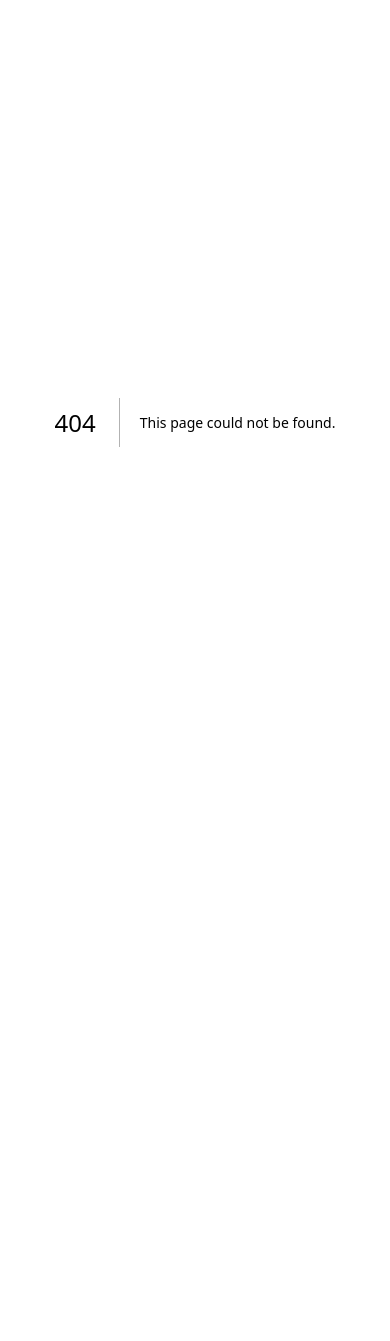
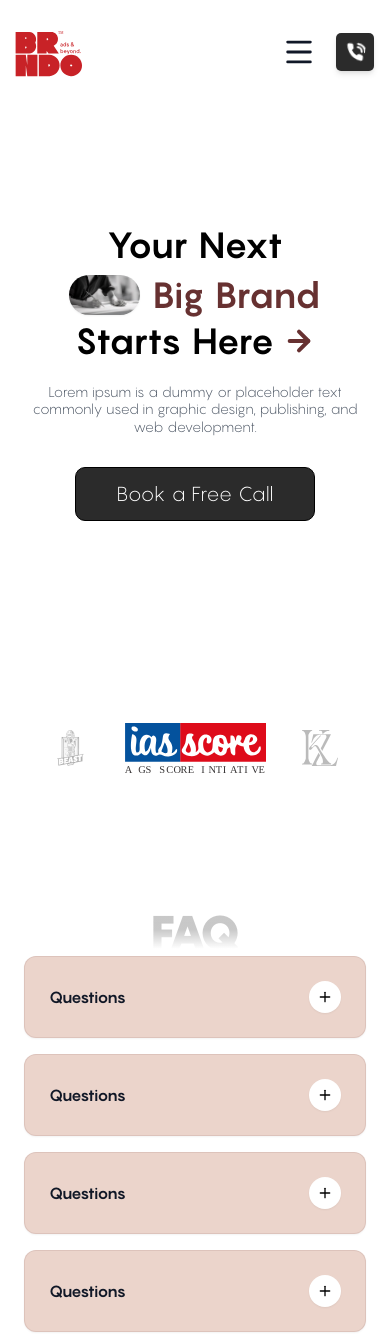
Before and after one commit to amanaanubhav/brndo.in, a Next.js app: page /branding in a window 390 px wide. Before the commit this address had no page. Shown: the top 1341 px of the page. Before the commit the page ends 844 px from the top, so only its background shows below. Built offline with nearby package versions, Linux system fonts and the light colour scheme.

Commit message:
feat: add SMMAPricing component with responsive tiered pricing plans

```diff
--- /dev/null
+++ b/src/app/(pages)/branding/page.jsx
@@ -0,0 +1,33 @@
+import Navbar from '@/components/layout/Navbar';
+import Footer2 from '@/components/layout/Footer2';
+import BrandingHero from '@/features/branding/Hero';
+import FAQ from '@/features/faq/FAQ';
+import { faqsData } from '@/data/faqs';
+import GradientBox from '@/components/ui/GradientBox';
+
+export const metadata = {
+  title: 'Branding | BRNDO',
+  description: 'Your Next "Big Brand" Starts Here.',
+};
+
+export default function BrandingPage() {
+  return (
+    <div className="min-h-screen bg-white dark:bg-gray-950 selection:bg-brndo-red/30 selection:text-brndo-red transition-colors duration-300 overflow-hidden w-full">
+      <Navbar />
+
+      <BrandingHero />
+
+      <div className="min-h-[100dvh] flex flex-col justify-center">
+        <FAQ data={faqsData.branding} />
+      </div>
+
+      <div className="min-h-[100dvh] flex items-center justify-center px-4 md:px-12 py-12">
+        <GradientBox className="w-full max-w-7xl h-[70vh] flex items-center justify-center border border-brndo-red/20 shadow-2xl">
+          <span className="font-pangram text-white/50 text-xl font-light tracking-widest uppercase">Content Placeholder</span>
+        </GradientBox>
+      </div>
+
+      <Footer2 />
+    </div>
+  );
+}
--- a/src/data/faqs.js
+++ b/src/data/faqs.js
@@ -85,5 +85,34 @@ export const faqsData = {
         answer: "Sample answer content. Lorem ipsum dolor sit amet."
       }
     ]
+  },
+  branding: {
+    heading: "FAQS",
+    items: [
+      {
+        question: "Questions",
+        answer: "Sample answer content. Lorem ipsum dolor sit amet."
+      },
+      {
+        question: "Questions",
+        answer: "Sample answer content. Lorem ipsum dolor sit amet."
+      },
+      {
+        question: "Questions",
+        answer: "Sample answer content. Lorem ipsum dolor sit amet."
+      },
+      {
+        question: "Questions",
+        answer: "Sample answer content. Lorem ipsum dolor sit amet."
+      },
+      {
+        question: "Questions",
+        answer: "Sample answer content. Lorem ipsum dolor sit amet."
+      },
+      {
+        question: "Questions",
+        answer: "Sample answer content. Lorem ipsum dolor sit amet."
+      }
+    ]
   }
 };
--- /dev/null
+++ b/src/features/branding/Hero.jsx
@@ -0,0 +1,61 @@
+'use client';
+
+import HeroHeading from '@/components/ui/HeroHeading';
+import HeroSubheading from '@/components/ui/HeroSubheading';
+import Button from '@/components/ui/Button';
+import LogoScroll from '@/components/ui/LogoScroll';
+import { ArrowRight } from 'lucide-react';
+
+export default function BrandingHero() {
+  const data = {
+    heading: {
+      line1Prefix: "Your Next",
+      highlightStart: "",
+      icon: "/a-woman-is-writing-on-a-piece-of-paper-photo.jpeg",
+      highlightEnd: "Big Brand",
+      line2: (
+        <span className="flex items-center justify-center gap-2 sm:gap-3">
+          Starts Here <ArrowRight className="w-8 h-8 sm:w-10 sm:h-10 lg:w-12 lg:h-12 text-brndo-red" strokeWidth={3} />
+        </span>
+      )
+    },
+    subheading: "Lorem ipsum is a dummy or placeholder text commonly used in graphic design, publishing, and web development.",
+  };
+
+  return (
+    <section className="relative w-full h-[100dvh] min-h-[700px] flex flex-col overflow-hidden transition-colors duration-300 pt-24 pb-8">
+      {/* Background Styling */}
+      <div className="absolute top-0 left-0 w-full h-full overflow-hidden -z-10 bg-white dark:bg-gray-950 flex items-center justify-center">
+        <div className="absolute top-[-20%] left-[-10%] w-[50%] h-[50%] rounded-full bg-brndo-red/10 dark:bg-brndo-red/5 blur-[120px]" />
+
+        {/* Background Text: BRANDING */}
+        <div className="absolute inset-0 flex items-center justify-center opacity-[0.03] dark:opacity-[0.05] pointer-events-none select-none overflow-hidden">
+          <span className="font-pangram text-[100px] md:text-[200px] font-black tracking-[0.2em] md:tracking-[0.5em] whitespace-nowrap text-gray-500">
+            B R A N D I N G
+          </span>
+        </div>
+      </div>
+
+      <div className="flex-1 flex flex-col justify-between items-center text-center relative z-10 w-full max-w-[1197px] mx-auto px-4 md:px-12 h-full">
+
+        {/* Main Content - Centered */}
+        <div className="flex-1 flex flex-col justify-center items-center w-full max-w-5xl mx-auto">
+          <HeroHeading {...data.heading} />
+
+          <HeroSubheading className="mt-6 md:mt-8 mb-8 md:mb-12 max-w-[739px] font-[336] text-[18px] md:text-[26.2px] leading-tight md:leading-[31px]">
+            {data.subheading}
+          </HeroSubheading>
+
+          <Button href="/contact" variant="primary" className="px-[40px] py-[16px] md:px-[60px] md:py-[21px] bg-[#2B2B2B] text-white rounded-[10px] !w-auto">
+            Book a Free Call
+          </Button>
+        </div>
+
+        {/* Logo Scroll - Anchored to Bottom */}
+        <div className="w-full shrink-0 pt-8 pb-4">
+          <LogoScroll />
+        </div>
+      </div>
+    </section>
+  );
+}
--- a/src/features/smma/Pricing.jsx
+++ b/src/features/smma/Pricing.jsx
@@ -61,7 +61,7 @@ export default function SMMAPricing() {
 
   return (
     <section className="py-16 md:py-24 bg-white dark:bg-gray-950 transition-colors duration-300 relative overflow-hidden">
-      <div className="max-w-7xl mx-auto px-6 md:px-12 w-full flex flex-col items-center">
+      <div className="max-w-7xl mx-auto px-4 md:px-12 w-full flex flex-col items-center">
 
         {/* Header Block */}
         <SectionHeading title={sectionHeadings.smmaPricing} className="-mb-16 md:-mb-24 mt-8" />
@@ -73,67 +73,67 @@ export default function SMMAPricing() {
             whileInView={{ opacity: 1, y: 0 }}
             viewport={{ once: true }}
             transition={{ duration: 0.6 }}
-            className="font-pangram text-3xl md:text-[38px] font-light tracking-tight text-center text-black dark:text-white leading-tight md:leading-snug w-full px-4 mb-14 md:mb-20"
+            className="font-pangram text-2xl md:text-[38px] font-light tracking-tight text-center text-black dark:text-white leading-tight md:leading-snug w-full px-4 mb-10 md:mb-20"
           >
             Choose the Perfect Plan for Your Brand
           </motion.h3>
 
-          <div className="flex flex-col gap-8 w-full max-w-[1000px] mx-auto mb-16">
+          <div className="flex flex-col gap-5 md:gap-8 w-full max-w-[1000px] mx-auto mb-16">
             {pricingPlans.map((plan, index) => {
               const isGlobalGradient = index === 1;
 
               const content = (
                 <>
-
                   {/* Left Half */}
-                  <div className="flex flex-col w-[50%] text-left pr-0 md:pr-8 justify-between min-h-[280px]">
+                  <div className="flex flex-col w-[50%] text-left pr-3 md:pr-8 justify-between min-h-[160px] md:min-h-[280px]">
                     <div>
                       {/* Icon */}
-                      <div className="w-[45px] h-[45px] bg-[#2B2B2B] rounded-[8px] flex items-center justify-center shrink-0 mb-4">
-                        <img src={plan.icon} alt={plan.name} className="w-[20px] h-[20px] object-contain invert brightness-0" style={{ filter: 'brightness(0) invert(1)' }} />
+                      <div className="w-[28px] h-[28px] md:w-[45px] md:h-[45px] bg-[#2B2B2B] rounded-[6px] md:rounded-[8px] flex items-center justify-center shrink-0 mb-2 md:mb-4">
+                        <img src={plan.icon} alt={plan.name} className="w-[14px] h-[14px] md:w-[20px] md:h-[20px] object-contain invert brightness-0" style={{ filter: 'brightness(0) invert(1)' }} />
                       </div>
 
                       {/* Plan Name */}
-                      <h3 className={`font-pangram text-[26px] leading-[30px] font-medium tracking-[-0.02em] mb-2 ${isGlobalGradient ? 'text-white' : 'text-black dark:text-white'}`}>
+                      <h3 className={`font-pangram text-[15px] md:text-[26px] leading-[18px] md:leading-[30px] font-medium tracking-[-0.02em] mb-1 md:mb-2 ${isGlobalGradient ? 'text-white' : 'text-black dark:text-white'}`}>
                         {plan.name}
                       </h3>
 
                       {/* Plan Description */}
-                      <p className={`font-pangram text-[16px] leading-[22px] font-light tracking-[-0.02em] mb-4 max-w-sm ${isGlobalGradient ? 'text-white/70' : 'text-black/50 dark:text-white/50'}`}>
+                      <p className={`font-pangram text-[11px] md:text-[16px] leading-[14px] md:leading-[22px] font-light tracking-[-0.02em] mb-2 md:mb-4 max-w-sm ${isGlobalGradient ? 'text-white/70' : 'text-black/50 dark:text-white/50'}`}>
                         {plan.description}
                       </p>
                     </div>
 
                     {/* Duration Details at Bottom Edge */}
-                    <div className="mt-auto pt-4">
-                      <div className={`font-pangram text-[16px] leading-[19px] tracking-[-0.02em] ${isGlobalGradient ? 'text-white' : 'text-black/50 dark:text-white/50'}`}>
+                    <div className="mt-auto pt-2 md:pt-4">
+                      <div className={`font-pangram text-[11px] md:text-[16px] leading-[14px] md:leading-[19px] tracking-[-0.02em] ${isGlobalGradient ? 'text-white' : 'text-black/50 dark:text-white/50'}`}>
                         <span className={`font-medium mr-1 ${isGlobalGradient ? 'text-white' : 'text-black dark:text-white'}`}>Duration Time:</span>
+                        <br className="block sm:hidden" />
                         {plan.duration}
                       </div>
-                      <div className={`h-[1px] w-full max-w-[344px] mt-3 ${isGlobalGradient ? 'bg-white' : 'bg-black/20 dark:bg-white/20'}`}></div>
+                      <div className={`h-[1px] w-full max-w-[344px] mt-1.5 md:mt-3 ${isGlobalGradient ? 'bg-white' : 'bg-black/20 dark:bg-white/20'}`}></div>
                     </div>
                   </div>
 
                   {/* Right Half */}
-                  <div className="flex flex-col w-[50%] text-left pl-0 md:pl-8 pt-6 md:pt-0 relative justify-between min-h-[280px]">
+                  <div className="flex flex-col w-[50%] text-left pl-3 md:pl-8 relative justify-between min-h-[160px] md:min-h-[280px]">
                     {/* Invisible Border between halves on desktop */}
-                    <div className="hidden md:block absolute left-0 top-0 bottom-0 w-[1px] bg-transparent"></div>
+                    <div className="absolute left-0 top-0 bottom-0 w-[1px] bg-black/10 dark:bg-white/10 hidden md:block"></div>
 
                     <div>
                       {/* Price */}
-                      <div className={`font-pangram font-semibold text-[46px] leading-[50px] tracking-[-0.02em] mb-2 ${isGlobalGradient ? 'text-[#EBD4CB]' : 'text-black dark:text-white'}`}>
+                      <div className={`font-pangram font-semibold text-[22px] md:text-[46px] leading-[24px] md:leading-[50px] tracking-[-0.02em] mb-1.5 md:mb-2 ${isGlobalGradient ? 'text-[#EBD4CB]' : 'text-black dark:text-white'}`}>
                         {plan.price}
                       </div>
 
                       {/* Fine Underline */}
-                      <div className={`h-[1px] w-full max-w-[344px] mb-4 ${isGlobalGradient ? 'bg-white' : 'bg-black/50 dark:bg-white/50'}`}></div>
+                      <div className={`h-[1px] w-full max-w-[344px] mb-2 md:mb-4 ${isGlobalGradient ? 'bg-white' : 'bg-black/50 dark:bg-white/50'}`}></div>
 
                       {/* Features List */}
-                      <ul className="space-y-2 mb-6">
+                      <ul className="space-y-1 md:space-y-2 mb-3 md:mb-6">
                         {plan.features.map((feature, fIndex) => (
                           <li key={fIndex} className="flex items-start">
-                            <Check className={`w-[16px] h-[16px] shrink-0 mr-3 mt-1 ${isGlobalGradient ? 'text-white' : 'text-black dark:text-white'}`} strokeWidth={3} />
-                            <span className={`font-pangram text-[16px] leading-[24px] font-semibold tracking-[-0.02em] ${isGlobalGradient ? 'text-white' : 'text-black/50 dark:text-white/50'}`}>{feature}</span>
+                            <Check className={`w-[12px] h-[12px] md:w-[16px] md:h-[16px] shrink-0 mr-1.5 md:mr-3 mt-0.5 md:mt-1 ${isGlobalGradient ? 'text-white' : 'text-black dark:text-white'}`} strokeWidth={3} />
+                            <span className={`font-pangram text-[11px] md:text-[16px] leading-[14px] md:leading-[24px] font-light tracking-[-0.02em] ${isGlobalGradient ? 'text-white' : 'text-black/50 dark:text-white/50'}`}>{feature}</span>
                           </li>
                         ))}
                       </ul>
@@ -142,7 +142,7 @@ export default function SMMAPricing() {
                     {/* Get Started Button */}
                     <div className="w-full mt-auto">
                       <button
-                        className="bg-[#2B2B2B] text-white hover:bg-black dark:hover:bg-gray-800 w-full max-w-[200px] text-center justify-center flex py-[12px] px-[16px] rounded-[8px] font-pangram text-[16px] leading-[20px] font-light tracking-[-0.02em] transition-colors shadow-sm"
+                        className="bg-[#2B2B2B] text-white hover:bg-black dark:hover:bg-gray-800 w-full md:max-w-[200px] text-center justify-center flex py-[6px] md:py-[12px] px-[10px] md:px-[16px] rounded-[6px] md:rounded-[8px] font-pangram text-[12px] md:text-[16px] leading-[16px] md:leading-[20px] font-light tracking-[-0.02em] transition-colors shadow-sm"
                       >
                         Get started
                       </button>
@@ -160,13 +160,13 @@ export default function SMMAPricing() {
                   transition={{ duration: 0.5, delay: index * 0.1 }}
                 >
                   {isGlobalGradient ? (
-                    <GlobalGradient className="rounded-[20px] shadow-2xl border border-brndo-red/20 w-full">
-                      <div className="flex flex-col md:flex-row w-full items-stretch p-6 md:p-8 gap-8 md:gap-0 z-10 relative">
+                    <GlobalGradient className="rounded-[12px] md:rounded-[20px] shadow-2xl border border-brndo-red/20 w-full">
+                      <div className="flex flex-row w-full items-stretch p-3 md:p-8 gap-0 z-10 relative">
                         {content}
                       </div>
                     </GlobalGradient>
                   ) : (
-                    <div className="flex flex-col md:flex-row rounded-[20px] p-6 md:p-8 border relative items-stretch gap-8 md:gap-0 w-full border-gray-200 dark:border-gray-800 bg-white dark:bg-gray-900 shadow-[0_8px_30px_rgb(0,0,0,0.08)] dark:shadow-[0_8px_30px_rgb(0,0,0,0.4)]">
+                    <div className="flex flex-row rounded-[12px] md:rounded-[20px] p-3 md:p-8 border relative items-stretch gap-0 w-full border-gray-200 dark:border-gray-800 bg-white dark:bg-gray-900 shadow-[0_8px_30px_rgb(0,0,0,0.08)] dark:shadow-[0_8px_30px_rgb(0,0,0,0.4)]">
                       {content}
                     </div>
                   )}
```
Also changed, not shown: public/brnding-icon.png (added).
